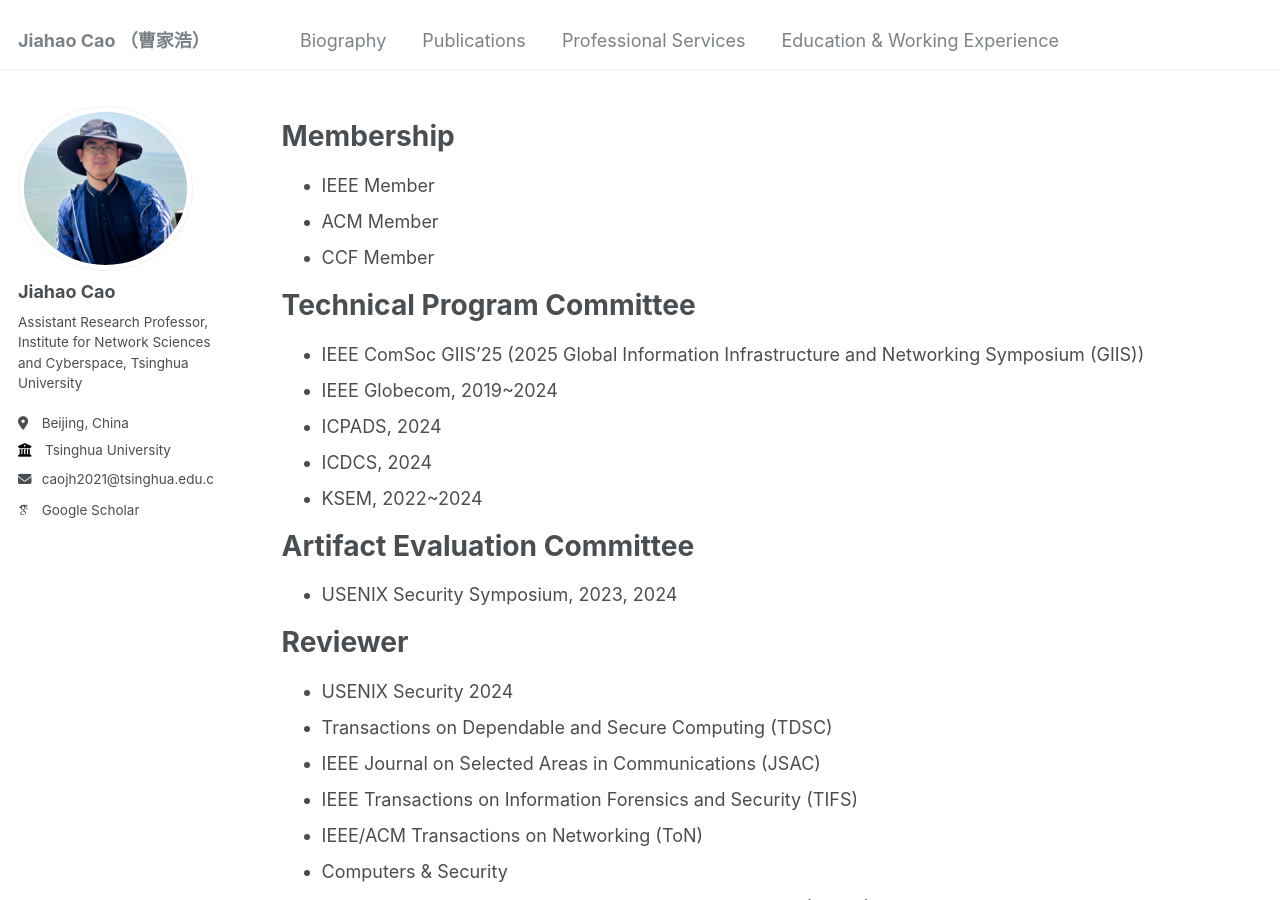
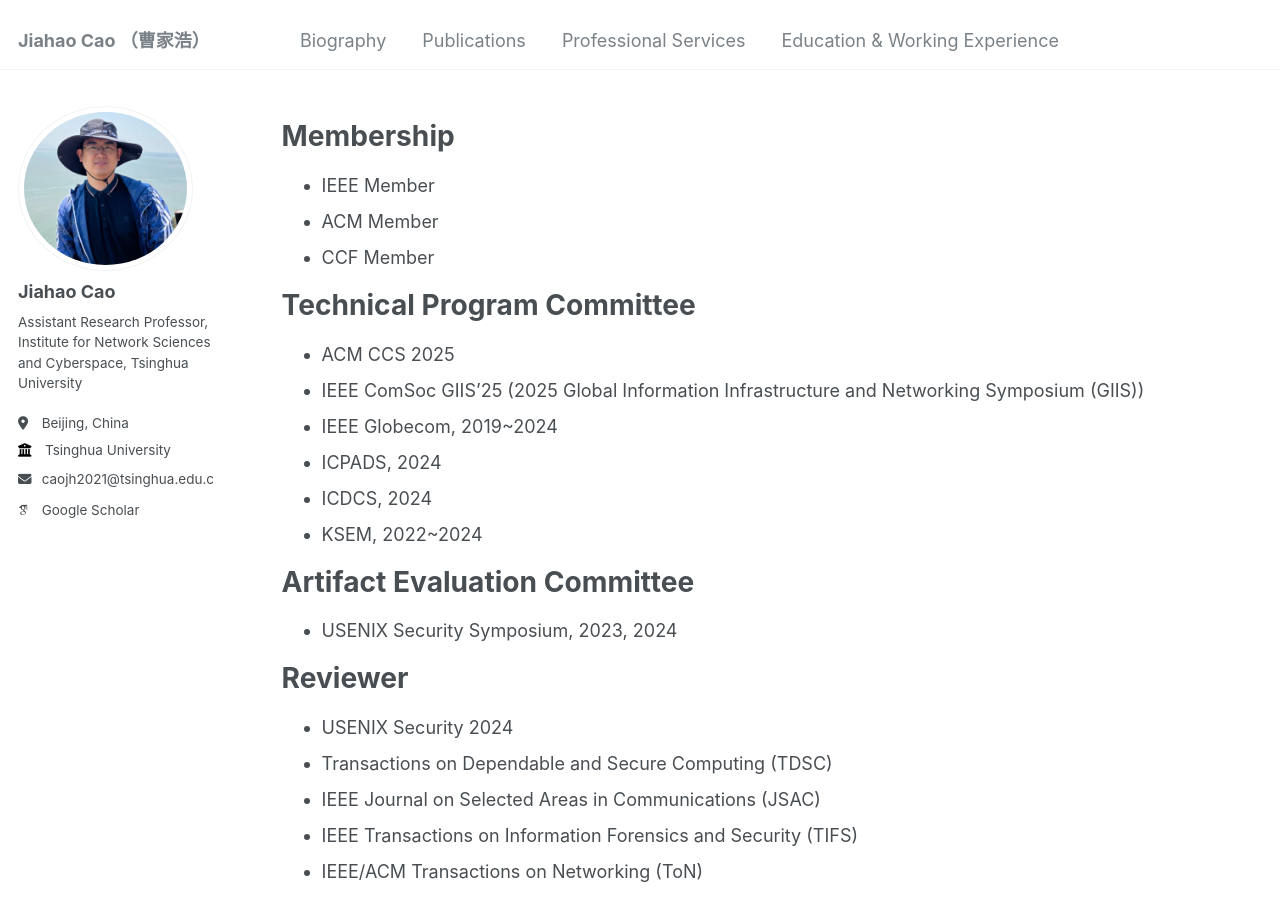
Before and after one commit to caojh15/caojh15.github.io, a Jekyll site: the page built from _pages/services.md, in a window 1280 px wide and 900 px high. Built offline with Jekyll 4.4.1, drawn with Linux system fonts in a browser that asks for light colours; some web fonts are replaced.

Commit message:
Update services.md

```diff
--- a/_pages/services.md
+++ b/_pages/services.md
@@ -10,6 +10,7 @@ author_profile: true
 * CCF Member
 
 # Technical Program Committee
+* ACM CCS 2025
 * IEEE ComSoc GIIS'25 (2025 Global Information Infrastructure and Networking Symposium (GIIS))
 * IEEE Globecom, 2019~2024
 * ICPADS, 2024
```
